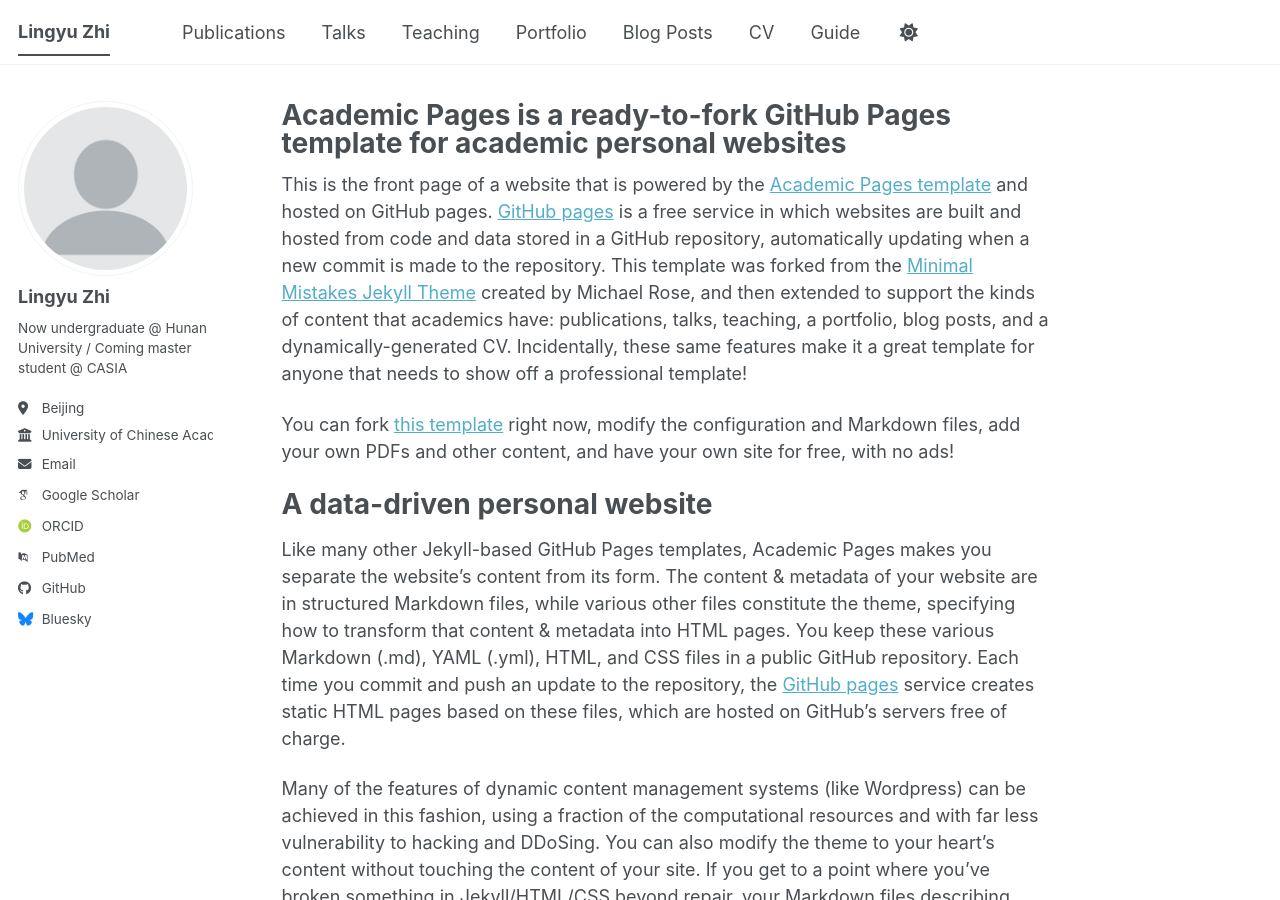
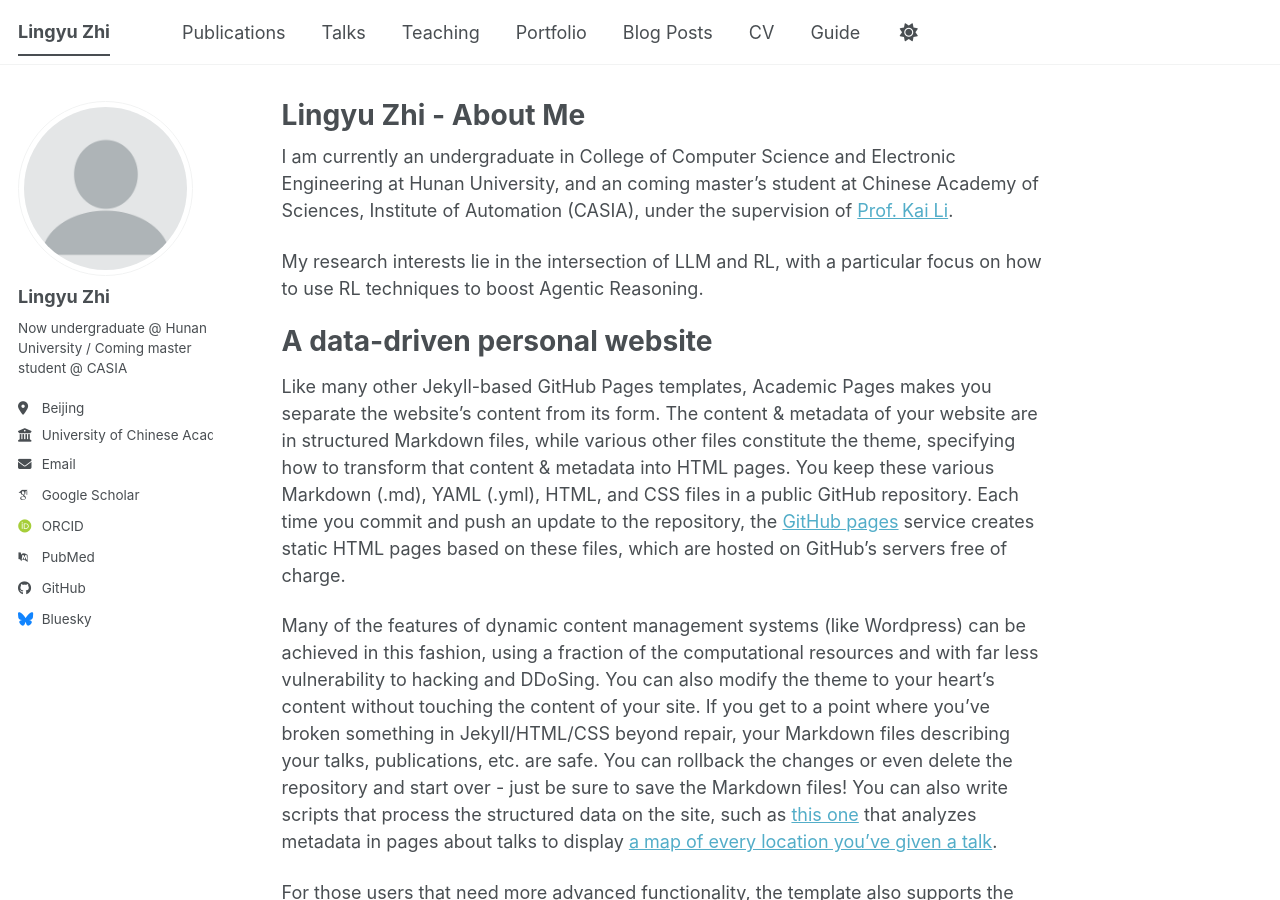
Before and after one commit to LingyuZhi/lingyuzhi.github.io, a Jekyll site: the page built from _pages/about.md, in a window 1280 px wide and 900 px high. Built offline with Jekyll 4.4.1, drawn with Linux system fonts in a browser that asks for light colours; some web fonts are replaced; a script bundle is joined from its source files by our own code; library files that are not in the unit come from our copies; some of the changed text lies outside the part shown.

Commit message:
docs: evise about me section with personal details
Updated the title and content to reflect personal information and research interests.

```diff
--- a/_pages/about.md
+++ b/_pages/about.md
@@ -1,15 +1,15 @@
 ---
 permalink: /
-title: "Academic Pages is a ready-to-fork GitHub Pages template for academic personal websites"
+title: "Lingyu Zhi - About Me"
 author_profile: true
 redirect_from:
   - /about/
   - /about.html
 ---
 
-This is the front page of a website that is powered by the [Academic Pages template](https://github.com/academicpages/academicpages.github.io) and hosted on GitHub pages. [GitHub pages](https://pages.github.com) is a free service in which websites are built and hosted from code and data stored in a GitHub repository, automatically updating when a new commit is made to the repository. This template was forked from the [Minimal Mistakes Jekyll Theme](https://mmistakes.github.io/minimal-mistakes/) created by Michael Rose, and then extended to support the kinds of content that academics have: publications, talks, teaching, a portfolio, blog posts, and a dynamically-generated CV. Incidentally, these same features make it a great template for anyone that needs to show off a professional template!
+I am currently an undergraduate in College of Computer Science and Electronic Engineering at Hunan University, and an coming master's student at Chinese Academy of Sciences, Institute of Automation (CASIA), under the supervision of [Prof. Kai Li](https://kli-casia.github.io/).
 
- You can fork [this template](https://github.com/academicpages/academicpages.github.io) right now, modify the configuration and Markdown files, add your own PDFs and other content, and have your own site for free, with no ads!
+My research interests lie in the intersection of LLM and RL, with a particular focus on how to use RL techniques to boost Agentic Reasoning.
 
 A data-driven personal website
 ======
@@ -43,14 +43,3 @@
 
 The repository includes [a set of Jupyter notebooks](https://github.com/academicpages/academicpages.github.io/tree/master/markdown_generator
 ) that converts a CSV containing structured data about talks or presentations into individual Markdown files that will be properly formatted for the Academic Pages template. The sample CSVs in that directory are the ones I used to create my own personal website at stuartgeiger.com. My usual workflow is that I keep a spreadsheet of my publications and talks, then run the code in these notebooks to generate the Markdown files, then commit and push them to the GitHub repository.
-
-How to edit your site's GitHub repository
-------
-Many people use a git client to create files on their local computer and then push them to GitHub's servers. If you are not familiar with git, you can directly edit these configuration and Markdown files directly in the github.com interface. Navigate to a file (like [this one](https://github.com/academicpages/academicpages.github.io/blob/master/_talks/2012-03-01-talk-1.md) and click the pencil icon in the top right of the content preview (to the right of the "Raw | Blame | History" buttons). You can delete a file by clicking the trashcan icon to the right of the pencil icon. You can also create new files or upload files by navigating to a directory and clicking the "Create new file" or "Upload files" buttons.
-
-Example: editing a Markdown file for a talk
-![Editing a Markdown file for a talk](/images/editing-talk.png)
-
-For more info
-------
-More info about configuring Academic Pages can be found in [the guide](https://academicpages.github.io/markdown/), the [growing wiki](https://github.com/academicpages/academicpages.github.io/wiki), and you can always [ask a question on GitHub](https://github.com/academicpages/academicpages.github.io/discussions). The [guides for the Minimal Mistakes theme](https://mmistakes.github.io/minimal-mistakes/docs/configuration/) (which this theme was forked from) might also be helpful.
```
